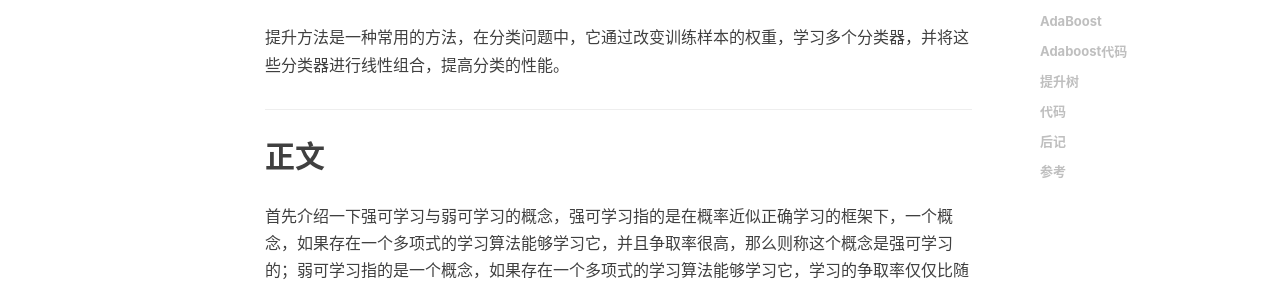
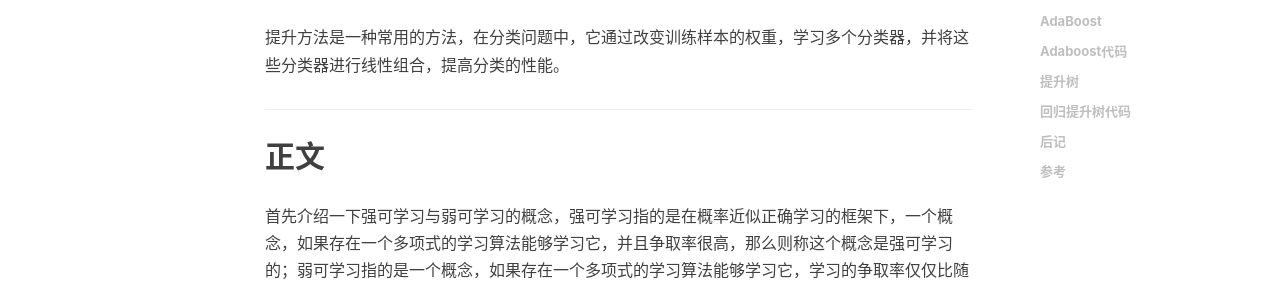
Before and after one commit to CoolIceFire/CoolIceFire.github.io, a Jekyll site: the page built from _posts/2016-07-13-adaboost.markdown, in a window 1280 px wide and 900 px high, scrolled down 520 px. Shown: the part 157-444 px from the top of the window. Built offline with Jekyll 4.4.1, drawn with Linux system fonts in a browser that asks for light colours; nearby versions of some CDN libraries; comment, search, counter and statistics services are not loaded.

Commit message:
Update 2016-07-13-adaboost.markdown

```diff
--- a/_posts/2016-07-13-adaboost.markdown
+++ b/_posts/2016-07-13-adaboost.markdown
@@ -108,7 +108,7 @@ tags:
 
 对于二分类问题，提升树算法只需要将adaboost算法中的基本分类器限制为二类分类树即可，这时的提升树算法是adaboost算法的特殊情况。
 
-## 代码
+## 回归提升树代码
 
 写了一个很简单的例子，可以对照着公式推导看一下adaboost算法的实现。代码[在这](https://github.com/CoolIceFire/ML/blob/master/AdaBoost/BoostingTree.cpp)。
 
```
